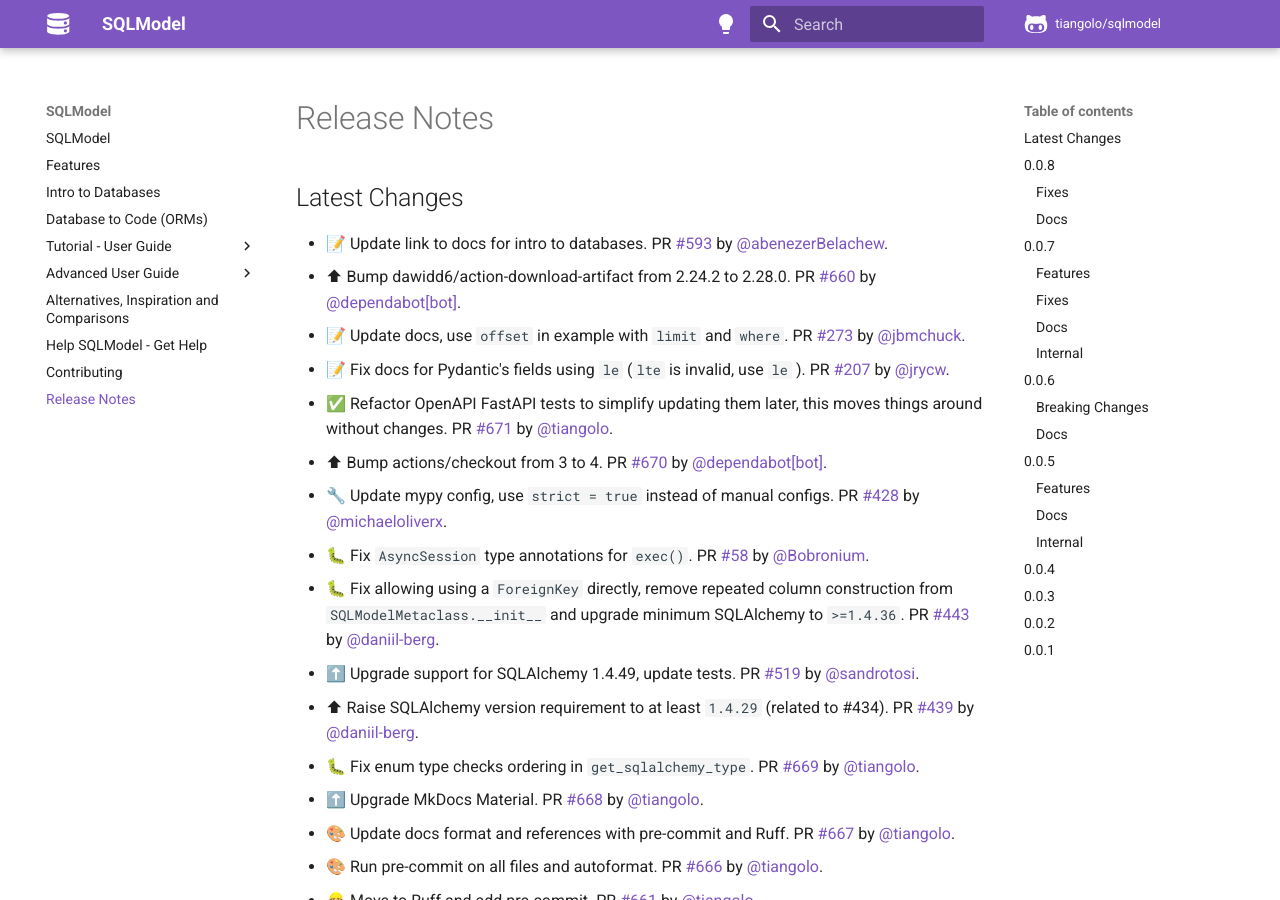
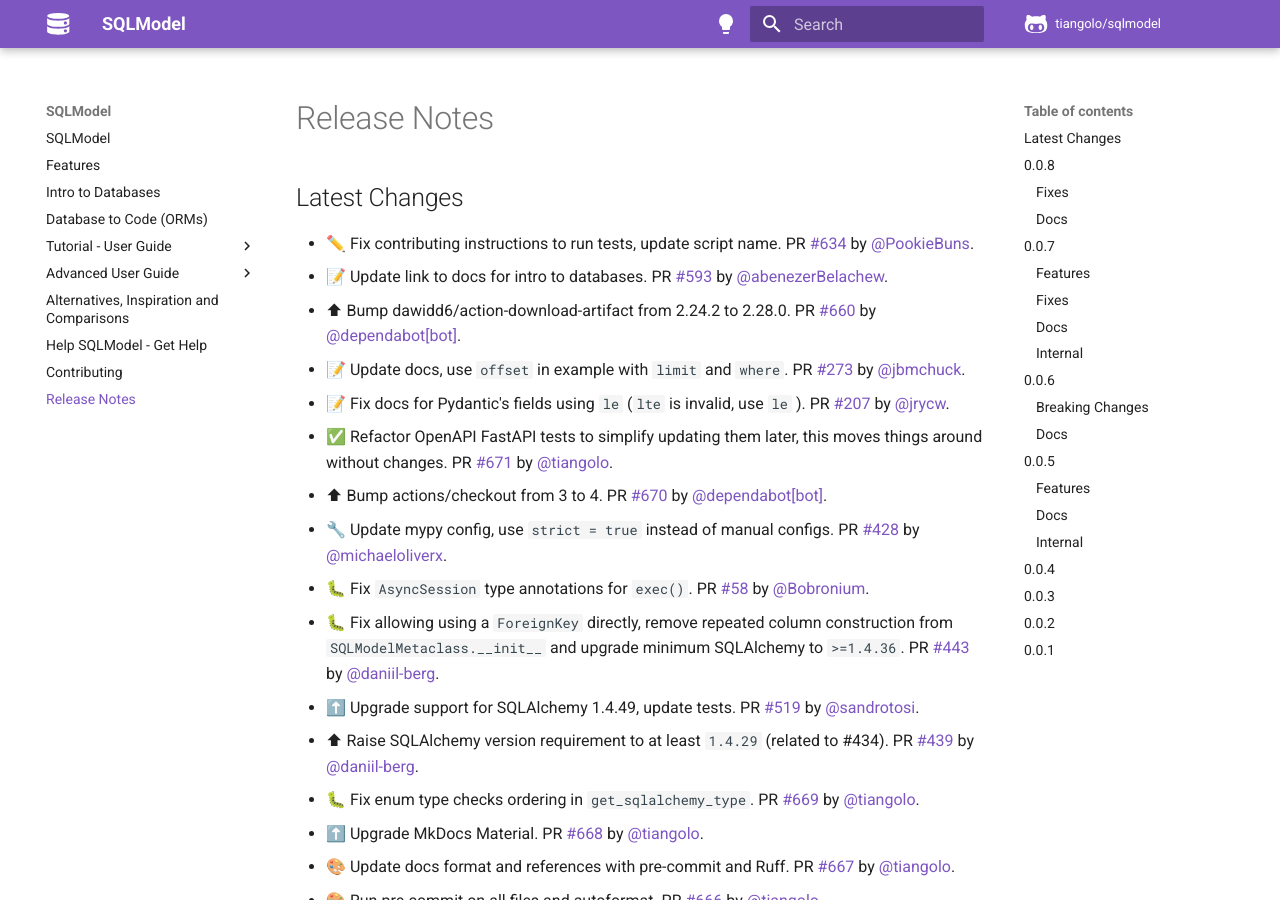
Before and after one commit to sztrakabalint/fastapi-sqlmodel, an MkDocs documentation site: the page built from docs/release-notes.md, in a window 1280 px wide and 900 px high. Built offline with MkDocs 1.6.1 and Material for MkDocs 9.7.7, drawn with Linux system fonts in a browser that asks for light colours; comment, search, counter and statistics services are not loaded.

Commit message:
📝 Update release notes

```diff
--- a/docs/release-notes.md
+++ b/docs/release-notes.md
@@ -2,6 +2,7 @@
 
 ## Latest Changes
 
+* ✏️ Fix contributing instructions to run tests, update script name. PR [#634](https://github.com/tiangolo/sqlmodel/pull/634) by [@PookieBuns](https://github.com/PookieBuns).
 * 📝 Update link to docs for intro to databases. PR [#593](https://github.com/tiangolo/sqlmodel/pull/593) by [@abenezerBelachew](https://github.com/abenezerBelachew).
 * ⬆ Bump dawidd6/action-download-artifact from 2.24.2 to 2.28.0. PR [#660](https://github.com/tiangolo/sqlmodel/pull/660) by [@dependabot[bot]](https://github.com/apps/dependabot).
 * 📝 Update docs, use `offset` in example with `limit` and `where`. PR [#273](https://github.com/tiangolo/sqlmodel/pull/273) by [@jbmchuck](https://github.com/jbmchuck).
```
